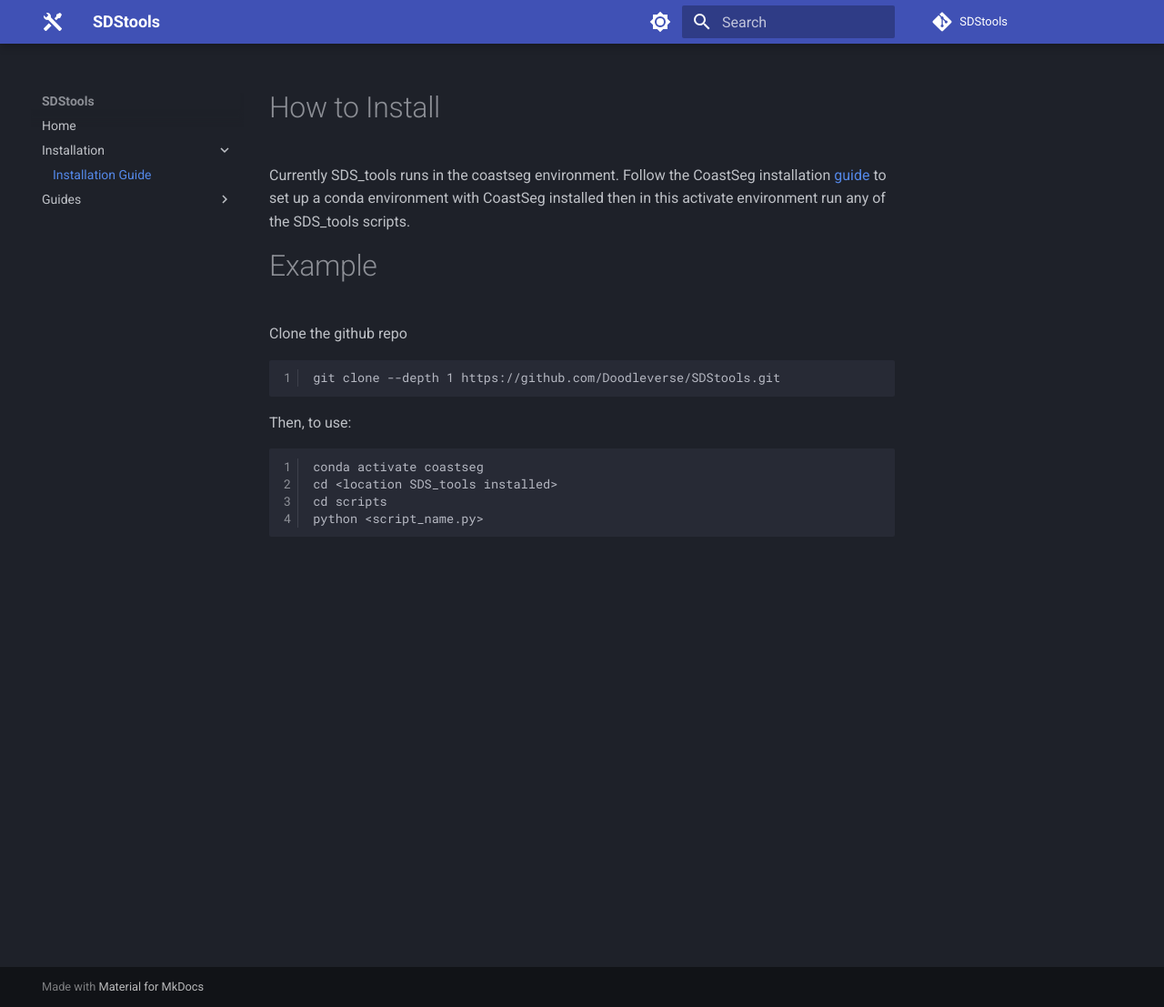
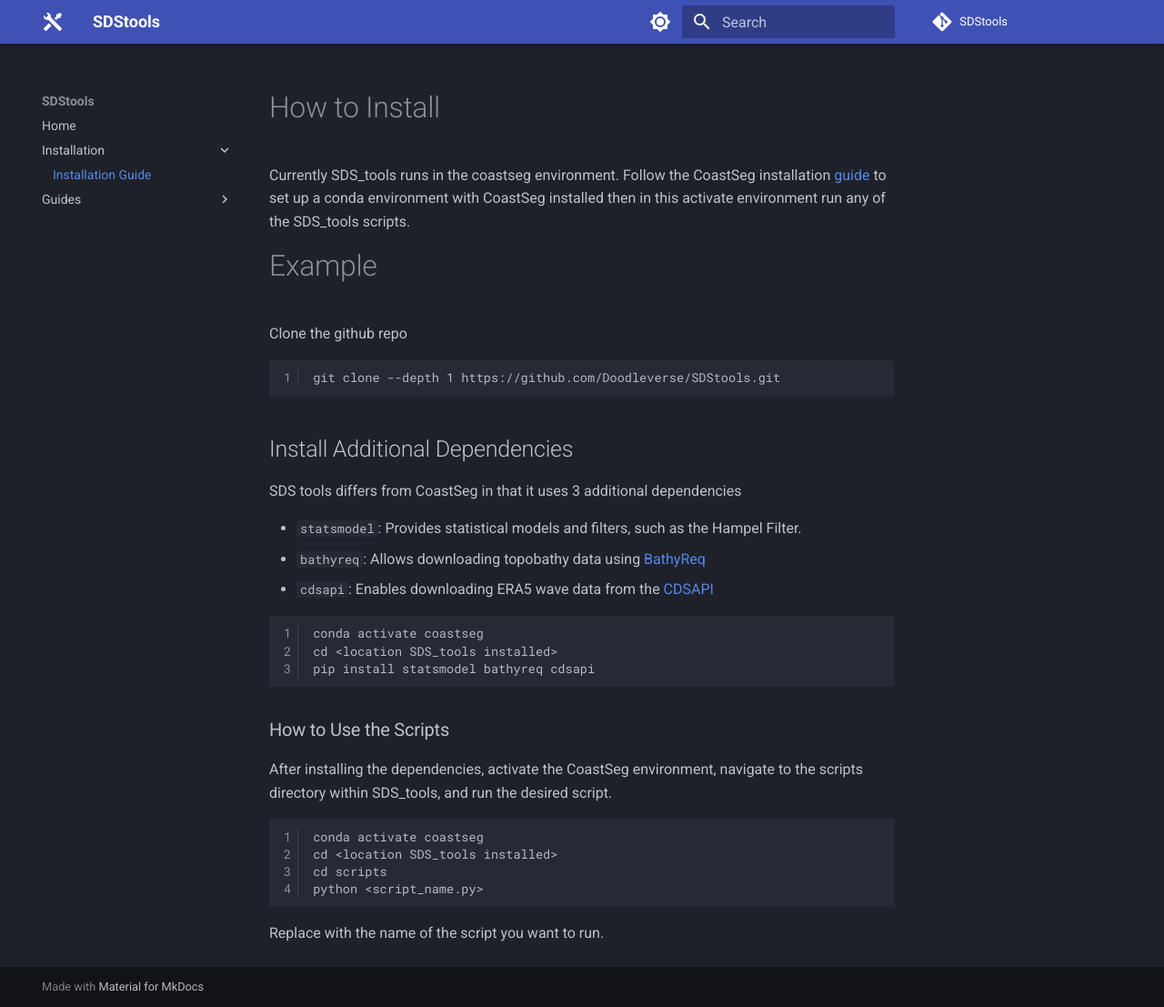
Before and after one commit to Doodleverse/SDStools, an MkDocs documentation site: the page built from docs/install-guide.md, in a window 1280 px wide and 1107 px high. Shown: the whole window at 91% size. Built offline with MkDocs 1.6.1 and Material for MkDocs 9.7.7, drawn with Linux system fonts in a browser that asks for light colours; comment, search, counter and statistics services are not loaded.

Commit message:
update the install guide to include  pip install statsmodel bathyreq cdsapi

````diff
--- a/docs/install-guide.md
+++ b/docs/install-guide.md
@@ -10,11 +10,30 @@
 git clone --depth 1 https://github.com/Doodleverse/SDStools.git
 ```
 
-Then, to use:
+## Install Additional Dependencies
+
+SDS tools differs from CoastSeg in that it uses 3 additional dependencies
+
+- `statsmodel`: Provides statistical models and filters, such as the Hampel Filter.
+- `bathyreq `: Allows downloading topobathy data using [BathyReq](https://github.com/NeptuneProjects/BathyReq)
+- `cdsapi`: Enables downloading ERA5 wave data from the [CDSAPI](https://pypi.org/project/cdsapi/)
+
+```
+conda activate coastseg
+cd <location SDS_tools installed>
+pip install statsmodel bathyreq cdsapi
+```
+
+### How to Use the Scripts
+
+After installing the dependencies, activate the CoastSeg environment, navigate to the scripts directory within SDS_tools, and run the desired script.
 
 ```
 conda activate coastseg
 cd <location SDS_tools installed>
 cd scripts
 python <script_name.py>
+
 ```
+
+Replace <script_name.py> with the name of the script you want to run.
````
